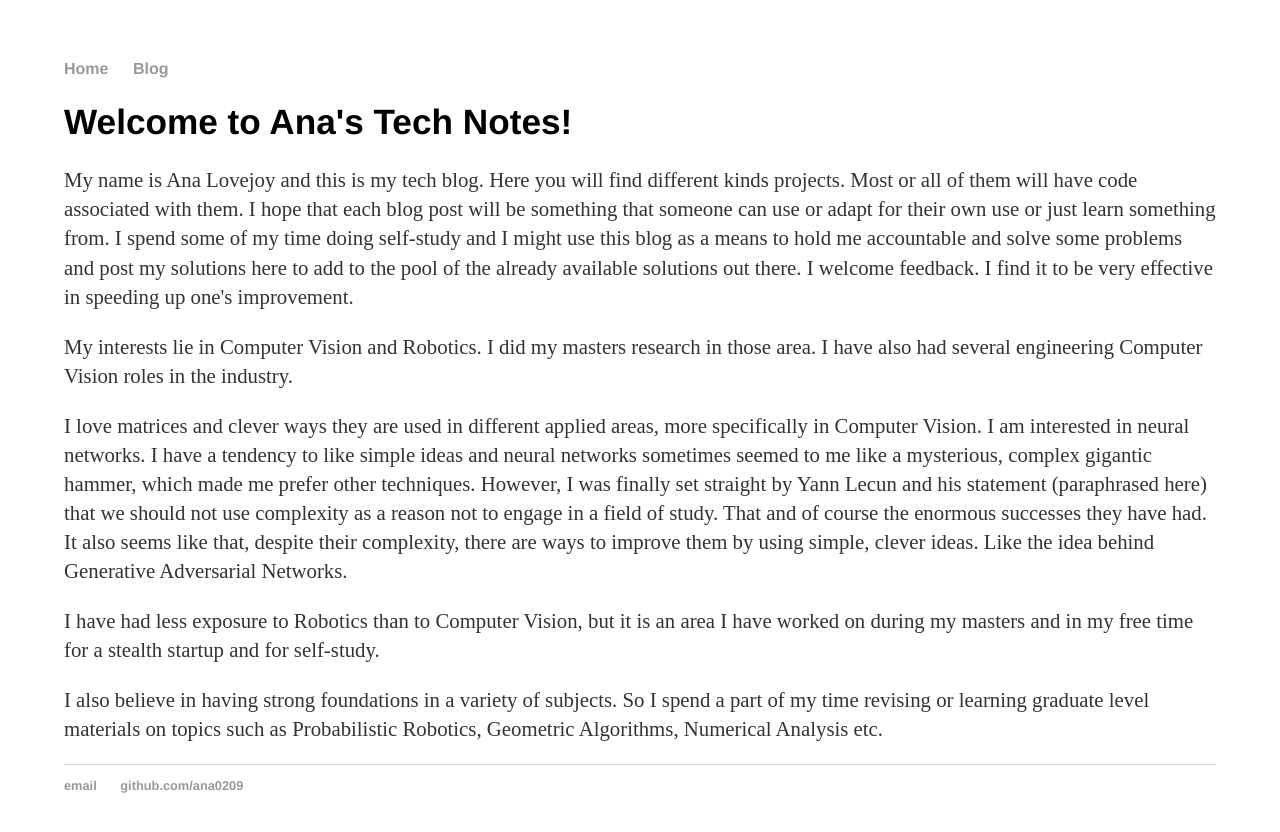
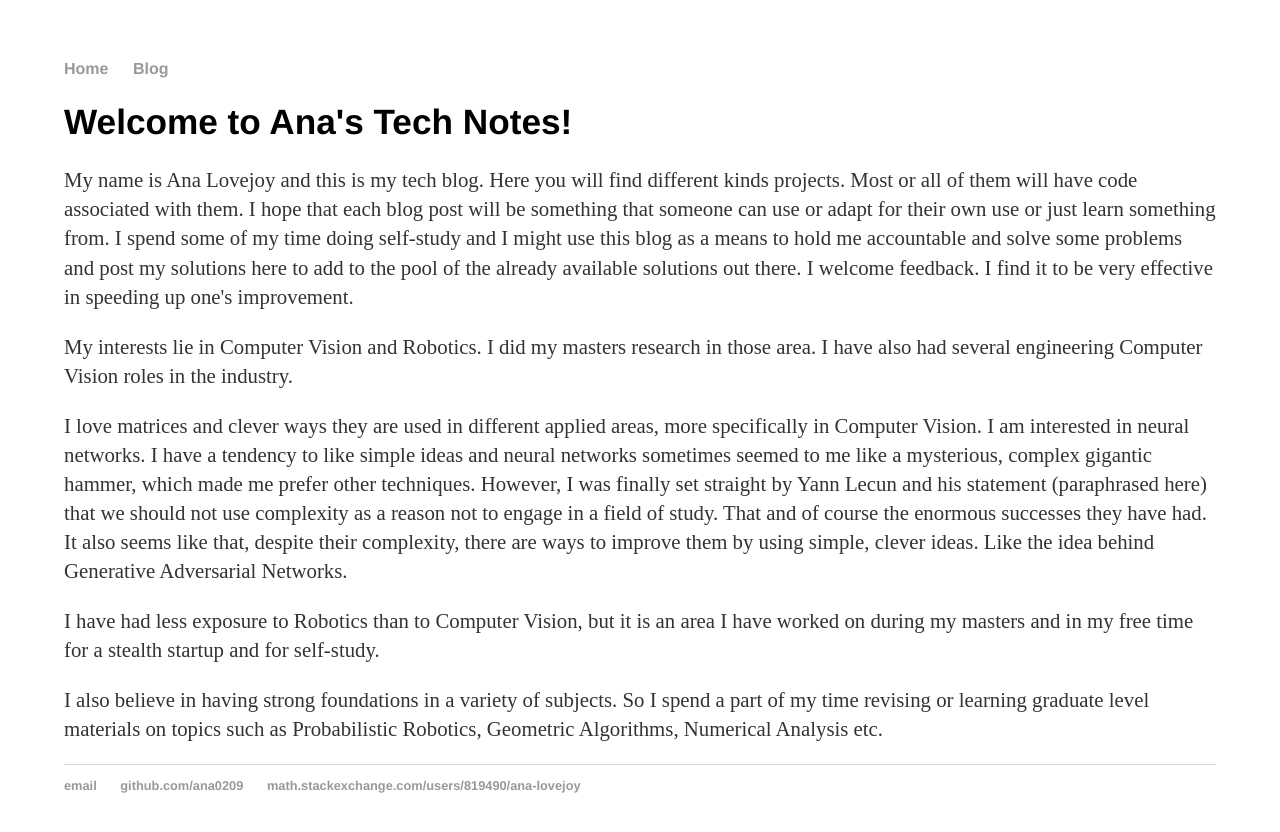
Before and after one commit to ana0209/ana0209.github.io, a Jekyll site: the page built from index.html, in a window 1280 px wide. Shown: the top 832 px of the page. Built offline with Jekyll 4.4.1, drawn with Linux system fonts in a browser that asks for light colours.

Commit message:
Put back the math stack exchange

```diff
--- a/_layouts/default.html
+++ b/_layouts/default.html
@@ -23,6 +23,7 @@
 	    		<ul>
 	        		<li><a href="mailto:analovejoy0209@gmail.com">email</a></li>
 	        		<li><a href="https://github.com/ana0209">github.com/ana0209</a></li>
+	        		<li><a href="https://math.stackexchange.com/users/819490/ana-lovejoy">math.stackexchange.com/users/819490/ana-lovejoy</a></li>
 				</ul>
 			</footer>
 		</body>
```
